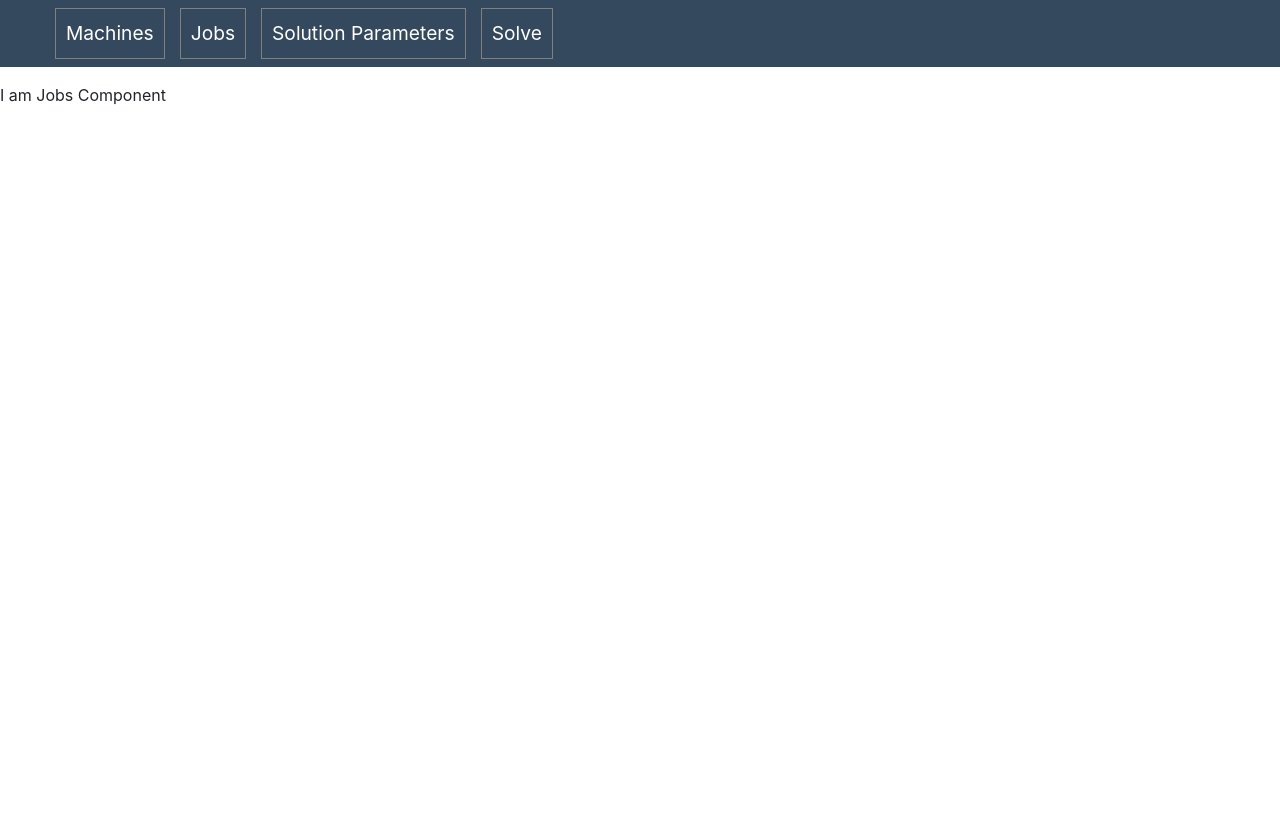
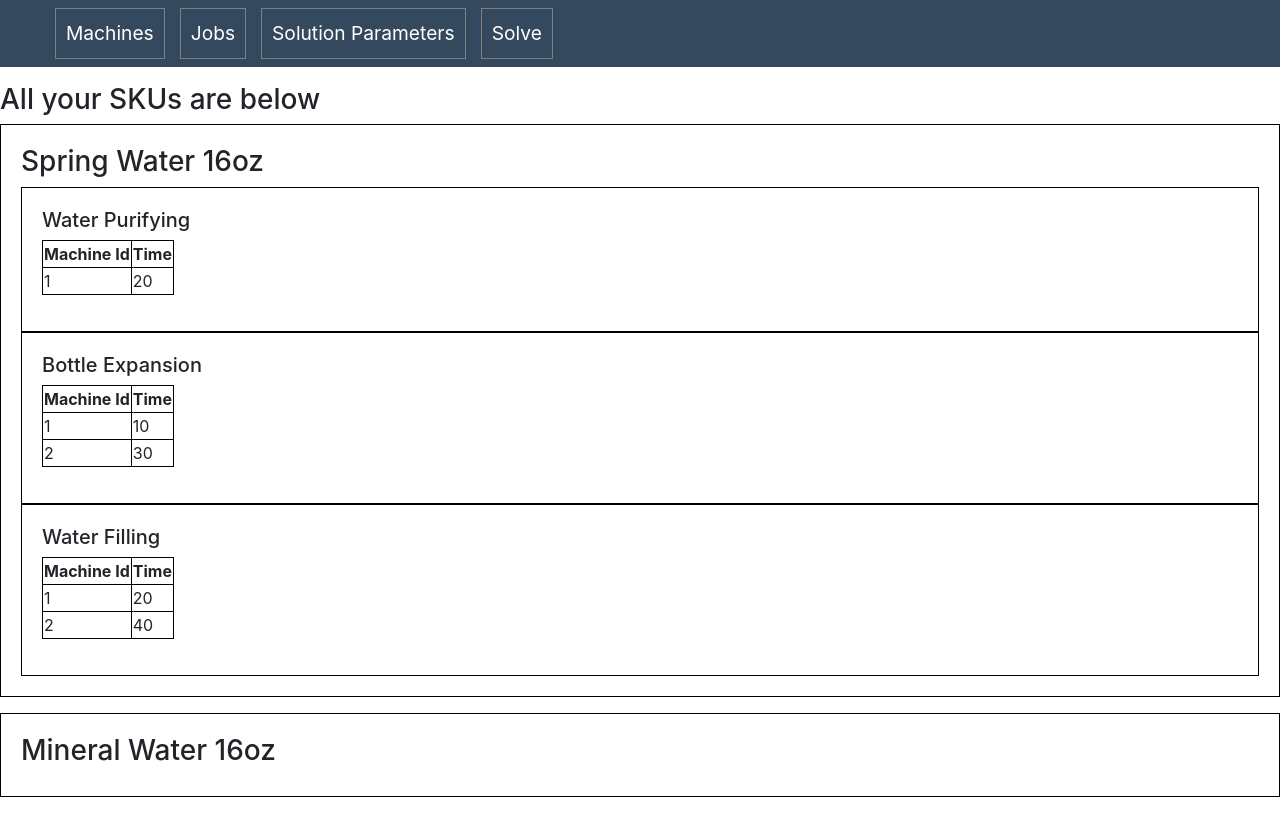
Before and after one commit to kisna72/job-shop-scheduling-problem-javascript, a React (Create React App) app in the folder jssp-frontend/: page /jobs in a window 1280 px wide. Built offline with nearby package versions, Linux system fonts and the light colour scheme.

Commit message:
Job Editior component to display jobs, and its operations along with what machines each operation runs on

```diff
--- /dev/null
+++ b/jssp-frontend/src/Pages/Jobs.js
@@ -0,0 +1,67 @@
+import React from "react";
+
+/**
+ * Display a Job Operation
+ * @param {{operationName:string, machineAndTimes:[[id:number,time:number]]}} props
+ */
+function JobOperation(props) {
+  return(
+    <div className="kr-card">
+      <h5>{props.operationName}</h5>
+      <p>
+        <table>
+          <thead>
+            <tr>
+              <th>Machine Id</th>
+              <th>Time</th>
+            </tr>
+          </thead>
+          <tbody>
+            {props.machineAndTimes.map(mt => {
+              return <tr>
+                <td>{mt[0]}</td>
+                <td>{mt[1]}</td>
+              </tr>
+            })}
+          </tbody>
+        </table>
+      </p>
+    </div>
+  )
+}
+
+/**
+ * Display a Job.
+ * @param {{name:string, operations:[ [machineid:number,time:string] ] , machineMap }} props
+ */
+function Job(props) {
+  return (
+    <div className="kr-card mb-3">
+      <h3>{props.name}</h3>
+      {props.operations.map(js =>
+        <JobOperation
+          operationName={js.operationName}
+          machineAndTimes={js.machineAndTimes}
+        />
+      )}
+    </div>
+  )
+}
+
+/**
+ *
+ * @param {{machines:[], jobs:{jobSequence:[],  }[] }} props
+ */
+function JobEditor(props) {
+  return (
+    <div>
+      <h3>All your SKUs are below</h3>
+      {
+        props.jobs.map(jobDef => <Job name={jobDef.name} operations={jobDef.operations} />)
+      }
+
+    </div>
+  )
+}
+
+export default JobEditor
--- a/jssp-frontend/src/factoryOptimizationApp.js
+++ b/jssp-frontend/src/factoryOptimizationApp.js
@@ -2,7 +2,7 @@ import React from 'react';
 import MainAppNavBar from './mainAppComponents/mainAppNavBar';
 import Machines from './Pages/Machines';
 import Categories from './Pages/Categories';
-import Jobs from './mainAppComponents/Jobs';
+import JobEditor from './Pages/Jobs';
 import Parameters from './mainAppComponents/Parameters';
 import JobSetup from './JobSetup';
 import App from './App';
@@ -24,29 +24,27 @@ class FactoryOptimizationApp extends React.Component {
     this.state = {
       machines: [],
       categories: [],
-      //  activeMenu: 'Machines', // machine or jobs or params or solution
-      // machines: [
-      //   { id: 1, name: 'Water Bottle Expansion', categories:[1,2]},
-      //   { id: 2, name: 'Water Cleaning', categories:[2] }
-      // ],
-      // categories: [
-      //   { id: 1, name: 'Expansion'},
-      //   { id: 2, name: 'Subratcion'}
-      // ],
       jobs: [
         {
           name: 'Spring Water 16oz',
-          jobSequence: [
-            [[1, 20]], //First sub-job runs on machine 1 for 20 time units.
-            [[1, 10], [2, 30]], // Second sub-job can run on machine 1 for time 10, or machine 2 for time 30
-            [[1, 20], [2, 40]] // Third sub-job can run on machine 1 for unit 20, or machine 2 for unit 40
+          operations: [
+            {
+              operationName:'Water Purifying',
+              machineAndTimes: [[1,20]] //First sub-job runs on machine 1 for 20 time units.
+            },
+            {
+              operationName:'Bottle Expansion',
+              machineAndTimes:  [[1, 10], [2, 30]], // Second sub-job can run on machine 1 for time 10, or machine 2 for time 30
+            },
+            {
+              operationName: 'Water Filling',
+              machineAndTimes: [[1, 20], [2, 40]] // Third sub-job can run on machine 1 for unit 20, or machine 2 for unit 40
+            }
           ]
         },
         {
           name: 'Mineral Water 16oz',
-          jobSequence: [
-
-          ]
+          operations: []
         }
       ],
       best_schedule: [],
@@ -162,7 +160,9 @@ class FactoryOptimizationApp extends React.Component {
             />
           </Route>
           <Route path="/jobs">
-            <Jobs />
+            <JobEditor
+              jobs={this.state.jobs}
+            />
           </Route>
           <Route path="/parameters">
             <Parameters  />
--- a/jssp-frontend/src/mainAppComponents/Jobs.js
+++ /dev/null
@@ -1,9 +0,0 @@
-import React from 'react';
-
-class Jobs extends React.Component {
-  render(){
-    return <div>I am Jobs Component </div>
-  }
-}
-
-export default Jobs;
```
